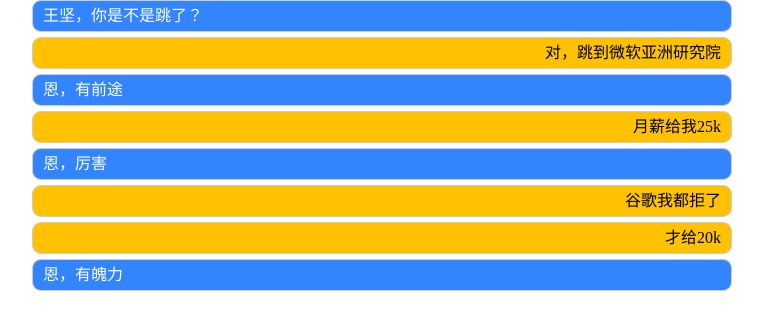
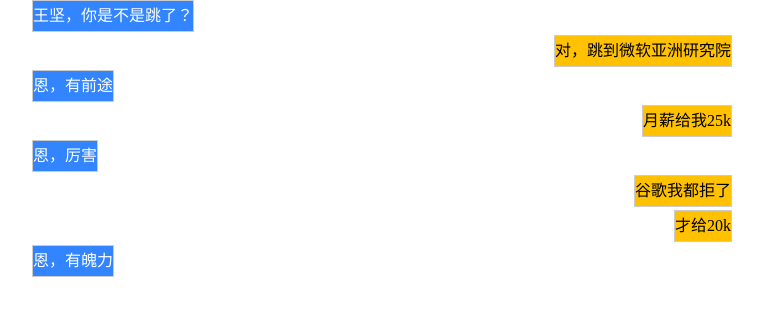
Before and after one commit to xinjian0728/yexj.github.com, a plain HTML site: page test.html in a window 1280 px wide. Shown: the whole page, without its empty margins (258-1021 px from the left). Drawn offline with Linux system fonts and the light colour scheme.

Commit message:
Update test.html

```diff
--- a/test.html
+++ b/test.html
@@ -4,20 +4,21 @@
 <title>测试</title>
 <style>
   *{margin:0;padding:0;}
-  .left{width:auto;padding-left:10px;height:30px;border:1px solid #ccc;border-radius:9px;text-align:left;line-height:30px;margin-bottom:5px;background-color:#3385ff;color:#fff;}
-  .right{width:auto;padding-right:10px;height:30px;border:1px solid #ccc;border-radius:9px;text-align:right;line-height:30px;margin-bottom:5px;background-color:#FFC100;}
+  .left{width:auto;height:30px;border-radius:4px;text-align:left;line-height:30px;margin-bottom:5px;}
+  .left-msg{background-color:#3385ff;color:#fff;border:1px solid #ccc;display:inline-block;}
+  .right-msg{background-color:#FFC100;border:1px solid #ccc;display:inline-block;}
+  .right{width:auto;height:30px;border-radius:4px;text-align:right;line-height:30px;margin-bottom:5px;}
 </style>
-
 </head>
 
 <body style="width:700px;margin:0 auto;">
-<div class="left">王坚，你是不是跳了？</div>
-<div class="right">对，跳到微软亚洲研究院</div>
-<div class="left">恩，有前途</div>
-<div class="right">月薪给我25k</div>
-<div class="left">恩，厉害</div>
-<div class="right">谷歌我都拒了</div>
-<div class="right">才给20k</div>
-<div class="left">恩，有魄力</div>
+<div class="left"><span class="left-msg">王坚，你是不是跳了？</span></div>
+<div class="right"><span class="right-msg">对，跳到微软亚洲研究院</span></div>
+<div class="left"><span class="left-msg">恩，有前途</span></div>
+<div class="right"><span class="right-msg">月薪给我25k</span></div>
+<div class="left"><span class="left-msg">恩，厉害</span></div>
+<div class="right"><span class="right-msg">谷歌我都拒了</span></div>
+<div class="right"><span class="right-msg">才给20k</span></div>
+<div class="left"><span class="left-msg">恩，有魄力</span></div>
 </body>
 </html>
```
